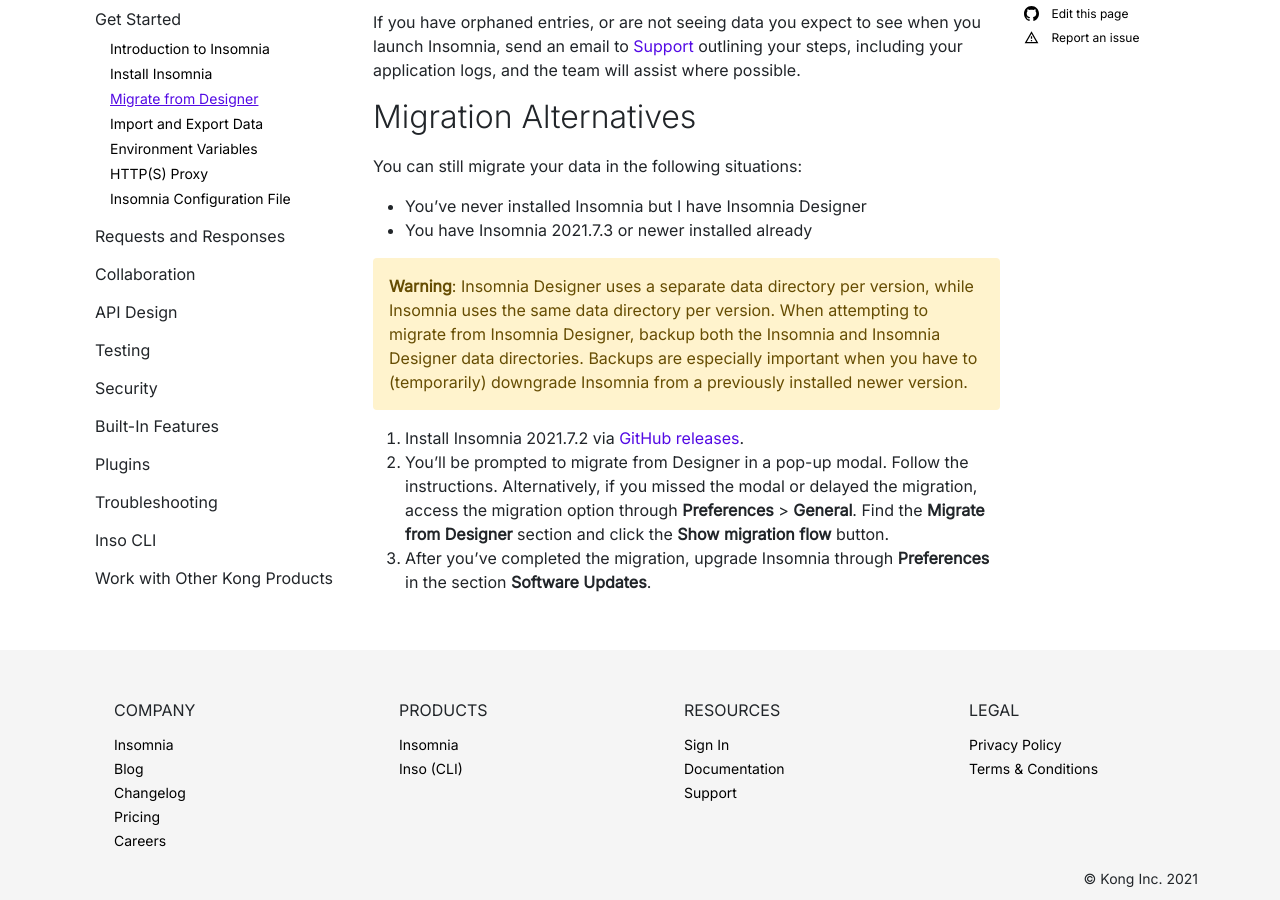
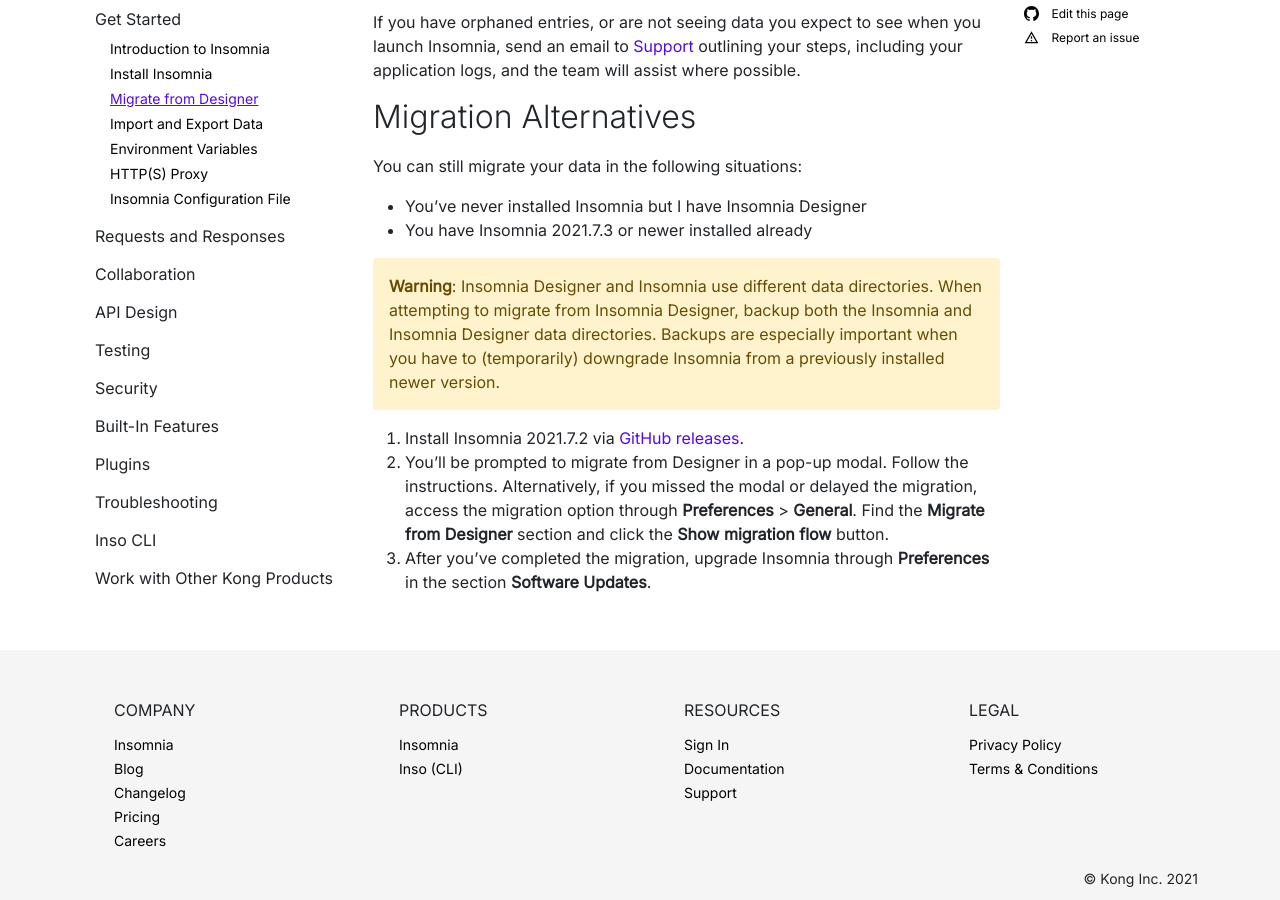
Before and after one commit to Kong/insomnia-docs, a Jekyll site: the page built from docs/insomnia/migrate-from-designer.md, in a window 1280 px wide and 900 px high, scrolled down 2551 px. Built offline with Jekyll 4.4.1, drawn with Linux system fonts in a browser that asks for light colours; comment, search, counter and statistics services are not loaded.

Commit message:
update text with Dimitri feedback

```diff
--- a/docs/insomnia/migrate-from-designer.md
+++ b/docs/insomnia/migrate-from-designer.md
@@ -75,7 +75,7 @@
 * You have Insomnia 2021.7.3 or newer installed already
 
 {:.alert .alert-warning}
-**Warning**: Insomnia Designer uses a separate data directory per version, while Insomnia uses the same data directory per version. When attempting to migrate from Insomnia Designer, backup both the Insomnia and Insomnia Designer data directories. Backups are especially important when you have to (temporarily) downgrade Insomnia from a previously installed newer version.
+**Warning**: Insomnia Designer and Insomnia use different data directories. When attempting to migrate from Insomnia Designer, backup both the Insomnia and Insomnia Designer data directories. Backups are especially important when you have to (temporarily) downgrade Insomnia from a previously installed newer version.
 
 1. Install Insomnia 2021.7.2 via [GitHub releases](https://github.com/Kong/insomnia/releases/tag/core%402021.7.2).
 2. You'll be prompted to migrate from Designer in a pop-up modal. Follow the instructions. Alternatively, if you missed the modal or delayed the migration, access the migration option through **Preferences** > **General**. Find the **Migrate from Designer** section and click the **Show migration flow** button.
```
